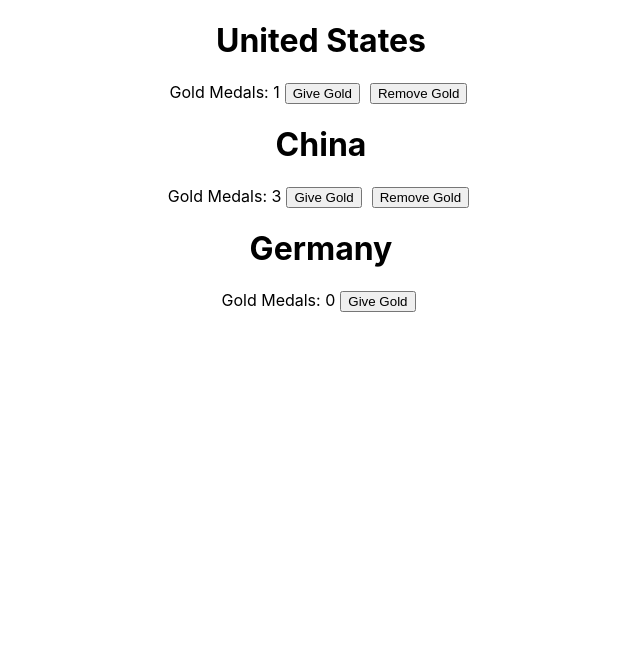
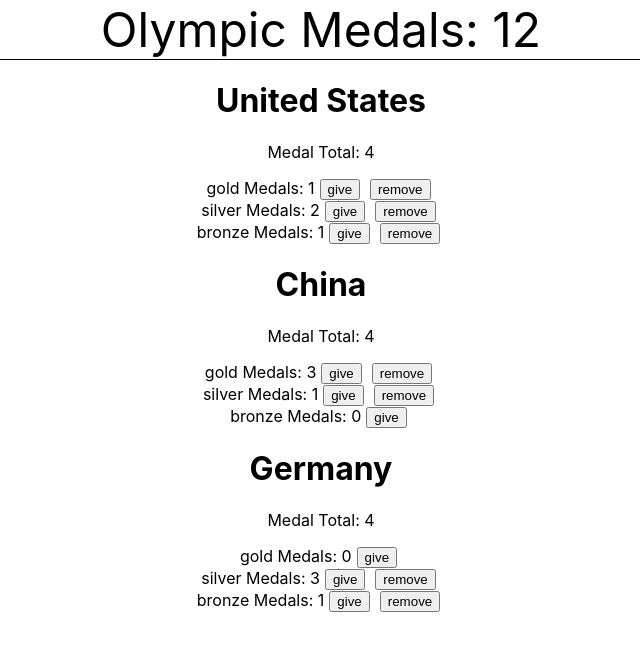
Before and after one commit to Soupreme-gif/Medals, a React (Create React App) app: page / in a window 1280 px wide. Shown: the top 650 px of the page, without its empty margins (319-959 px from the left). Built offline with nearby package versions, Linux system fonts and the light colour scheme.

Commit message:
Added multiple medal types and medal totals

```diff
--- a/src/App.css
+++ b/src/App.css
@@ -14,7 +14,8 @@
 } */
 
 .App-header {
-  font-size: 8em;
+  font-size: 3em;
+  border-bottom: 1px solid;
 }
 
 .App-link {
--- a/src/App.js
+++ b/src/App.js
@@ -7,34 +7,48 @@ class App extends Component {
 
   state = {
     countries: [
-      { id: 1, name: 'United States', goldMedalCount: 1},
-      { id: 2, name: 'China', goldMedalCount: 3},
-      { id: 3, name: 'Germany', goldMedalCount: 0 },
+      { id: 1, name: 'United States', gold: 1, silver: 2, bronze: 1},
+      { id: 2, name: 'China', gold: 3, silver: 1, bronze: 0 },
+      { id: 3, name: 'Germany', gold: 0, silver: 3, bronze: 1  },
+    ],
+    medals: [
+      { id: 1, type: 'gold' },
+      { id: 2, type: 'silver' },
+      { id: 3, type: 'bronze' },
     ]
   }
 
-  handleIncrement = (countryId) => {
+  handleIncrement = (countryId, medalType) => {
 
-    const countriesCopy = [...this.state.countries];
+    const countryCopy = [ ...this.state.countries ];
 
-    const idx = countriesCopy.findIndex((c) => c.id === countryId)
+    const idx = countryCopy.findIndex(c => c.id === countryId);
 
-    countriesCopy[idx].goldMedalCount += 1;
+    countryCopy[idx][medalType] += 1;
 
-    this.setState({countriesCopy:this.state.countries})
+    this.setState({ countryCopy: this.state.countries });
 
- }
+  }
 
- handleDecrease = (countryId) => {
+ handleDecrease = (countryId, medalType) => {
 
-  const countriesCopy = [...this.state.countries];
+  const countryCopy = [ ...this.state.countries ];
 
-    const idx = countriesCopy.findIndex((c) => c.id === countryId)
+  const idx = countryCopy.findIndex(c => c.id === countryId);
 
-    countriesCopy[idx].goldMedalCount -= 1;
+  countryCopy[idx][medalType] -= 1;
 
-    this.setState({countriesCopy:this.state.countries})
+  this.setState({ countryCopy: this.state.countries });
 
+}
+
+getAllMedalsTotal() {
+
+  let total = 0;
+
+  this.state.medals.forEach(medal => { total += this.state.countries.reduce((a, b) => a + b[medal.type], 0); });
+
+  return total;
 }
 
   render() {
@@ -42,6 +56,7 @@ class App extends Component {
   return (
     <div className="App">
       <header className="App-header">
+        <div>Olympic Medals: {this.getAllMedalsTotal()}</div>
       </header>
       {this.state.countries.map(country =>
         <Country
@@ -49,6 +64,7 @@ class App extends Component {
         country = { country }
         onIncrement = { this.handleIncrement }
         onDecrease = { this.handleDecrease }
+        medals={ this.state.medals }
        />
       )}
     </div>
--- a/src/components/Country.jsx
+++ b/src/components/Country.jsx
@@ -1,26 +1,37 @@
 import React, { Component } from 'react';
+import Medal from './Medal';
 
 class Country extends Component {
 
+    getTotalMedals(country, medals) {
+
+        let total = 0;
+
+        medals.forEach(medal => { total += country[medal.type]; });
+
+        return total;
+
+      }
+
     render() {
 
-        const {country, onIncrement, onDecrease} = this.props;
+        const {country, onIncrement, onDecrease, medals} = this.props;
 
         return (
 
         <div>
             <div>
                 <h1>{ country.name }</h1>
+                <p> Medal Total: { this.getTotalMedals(country, medals) } </p>
             </div>
-
-            <div>
-                <p>Gold Medals: { country.goldMedalCount }
-                <button className='gold' onClick={ () => onIncrement(country.id) }>Give Gold</button>
-
-                {/* where this method of conditional rendering came from https://www.freecodecamp.org/news/react-conditional-rendering/ */}
-               {country.goldMedalCount !== 0 && <button className='gold' onClick={ () => onDecrease(country.id) }>Remove Gold</button>}
-                </p>
-            </div>
+            { medals.map(medals =>
+          <Medal
+            key={ medals.id }
+            country={ country }
+            medals={ medals }
+            onIncrement={ onIncrement }
+            onDecrease={ onDecrease } />
+        ) }
         </div>);
 
     }
--- a/src/components/Medal.jsx
+++ b/src/components/Medal.jsx
@@ -1,14 +1,19 @@
 import React, { Component } from 'react';
 
 class Medal extends Component {
-    state = {
 
-     }
     render() {
+        const { country, medals, onIncrement, onDecrease } = this.props;
         return (
-            "cheese"
-            );
-    }
+          <div>
+            { medals.type } Medals: { country[medals.type] }
+            <button className='gold' onClick={ () => onIncrement(country.id, medals.type) }>give</button>
+
+            {/* where this method of conditional rendering came from https://www.freecodecamp.org/news/react-conditional-rendering/ */}
+            {country[medals.type] !== 0 && <button className='gold' onClick={ () => onDecrease(country.id, medals.type) }>remove</button>}
+          </div>
+        );
+      }
 }
 
 export default Medal;
```
